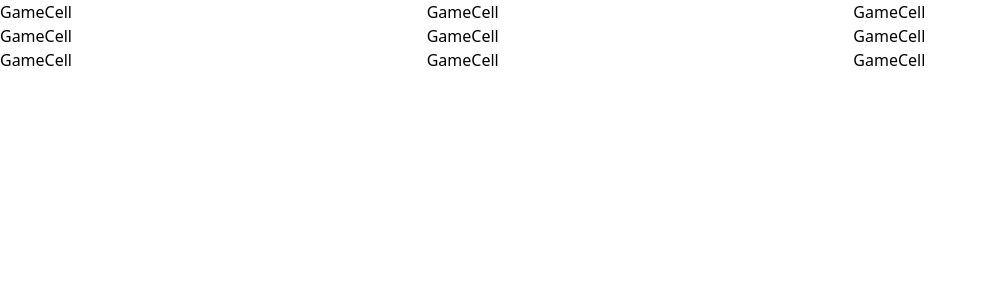
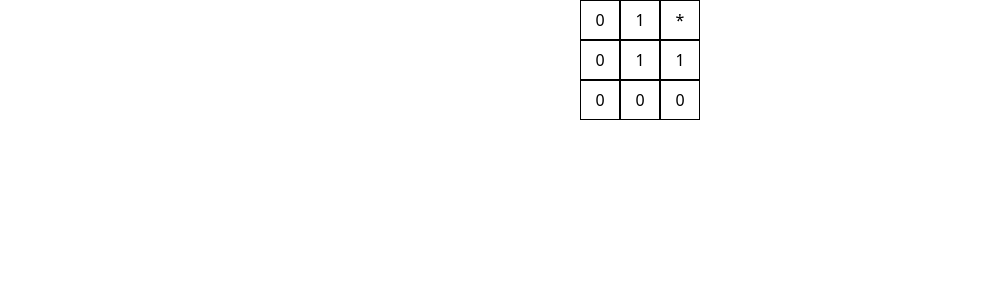
Before and after one commit to currenthandle/mine-sweeper, a Next.js app: page / in a window 1280 px wide. Shown: the top 300 px of the page, without its empty margins (0-986 px from the left). Built offline with nearby package versions, Linux system fonts and the light colour scheme.

Commit message:
show grid

```diff
--- a/src/components/GameCell.tsx
+++ b/src/components/GameCell.tsx
@@ -2,6 +2,10 @@ import React from 'react'
 import type { Cell } from '../utils/validators'
 
 const GameCell = ({ cell }: { cell: Cell }): JSX.Element => {
-  return <div>GameCell</div>
+  return (
+    <div className='border border-black w-10 h-10 items-center justify-center	grid'>
+      {cell.mine ? '*' : cell.numNeighborMines}
+    </div>
+  )
 }
 export default GameCell
--- a/src/components/MineSweeper.tsx
+++ b/src/components/MineSweeper.tsx
@@ -21,9 +21,11 @@ const MineSweeper = ({
   //   dispatch({type: 'initaligazeState'})
   // }, [])
   return (
-    <Context.Provider value={dispatch}>
-      <GameBoardGrid board={state.board}></GameBoardGrid>
-    </Context.Provider>
+    <div className='grid justify-center'>
+      <Context.Provider value={dispatch}>
+        <GameBoardGrid board={state.board}></GameBoardGrid>
+      </Context.Provider>
+    </div>
   )
 }
 export default MineSweeper
```
